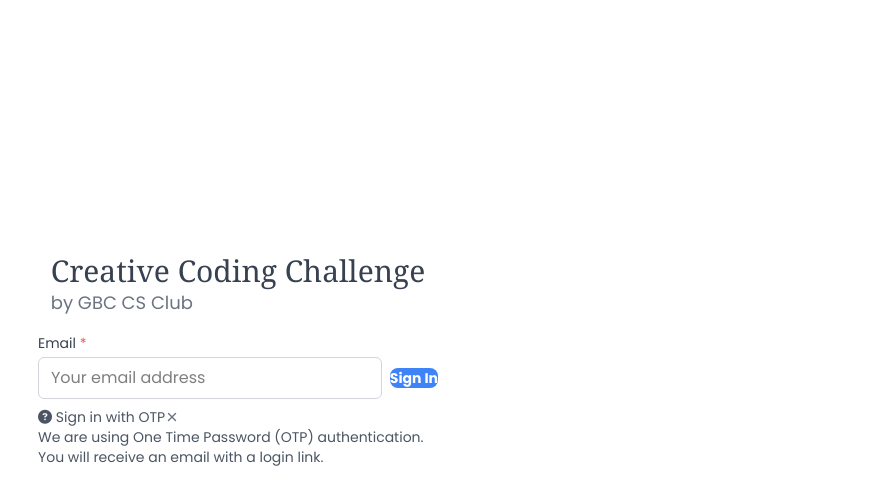
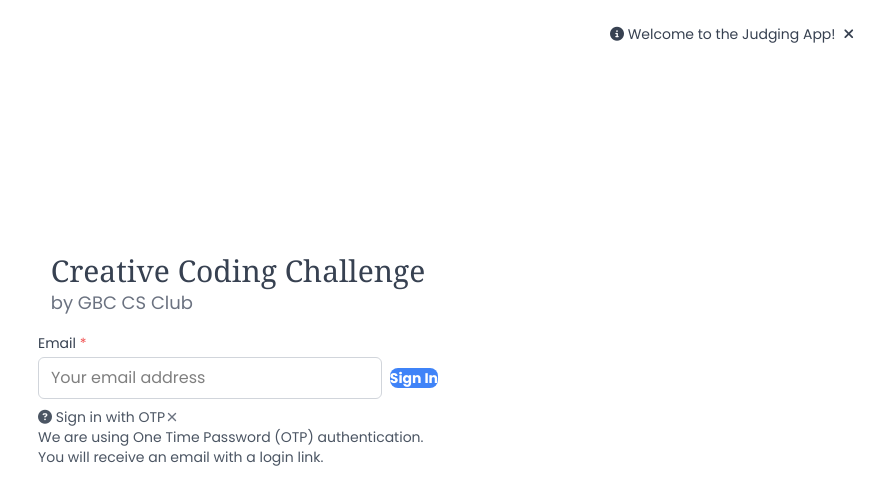
Before and after one commit to gbccsclub/ccc-judging-platform, a React (Vite) app: page / in a window 1280 px wide. Shown: the top 504 px of the page, without its empty margins (402-1280 px from the left). Built offline with nearby package versions, Linux system fonts and the light colour scheme; no server answers; a web font is replaced by a local one.

Commit message:
feat: animate message box

```diff
--- a/src/App.tsx
+++ b/src/App.tsx
@@ -2,6 +2,8 @@ import Title from './components/Title'
 import SignedInView from './views/SignedInView'
 import SignedOutView from './views/SignedOutView'
 import { useSession } from './context/SessionContext'
+import { useEffect } from 'react';
+import { useMessage } from './context/MessageContext';
 
 function App() {
     const { session, isLoading } = useSession();
@@ -9,6 +11,14 @@ function App() {
     if (isLoading) {
         return <div>Loading...</div>;
     }
+    const { setMessage } = useMessage();
+
+    useEffect(() => {
+        setMessage({
+            type: 'info',
+            text: 'Welcome to the Judging App!'
+        });
+    }, []);
 
     return <>
         <div className='flex flex-col justify-center items-center h-[90vh]'>
--- a/src/components/MessageDialog.tsx
+++ b/src/components/MessageDialog.tsx
@@ -1,10 +1,9 @@
 import { Alert } from "flowbite-react";
 import { useMessage } from "../context/MessageContext";
+import { AnimatePresence, motion } from "motion/react";
 
 export default function MessageDialog() {
     const { message, setMessage } = useMessage();
-
-    if (!message) return <></>;
 
     const colorMap = {
         success: 'success',
@@ -20,10 +19,19 @@ export default function MessageDialog() {
         warning: 'fa-circle-exclamation'
     };
 
-    return <>
+    return <AnimatePresence>
+        {message &&
+            <motion.div
+                initial={{ opacity: 0, y: -10 }}
+                animate={{ opacity: 1, y: 0 }}
+                exit={{ opacity: 0, y: -10 }}
+                transition={{ duration: 0.4, ease: 'easeInOut' }}
+                className="fixed top-4 right-4 z-50"
+            >
                 <Alert
-            className="fixed bottom-4 right-4 z-50 flex flex-row"
-            color={colorMap[message.type]}>
+                    className="flex flex-row"
+                    color={colorMap[message.type]}
+                >
                     <i className={'fa-solid ' + iconMap[message.type]}></i>
                     <span> </span>
                     {message.text}
@@ -34,5 +42,7 @@ export default function MessageDialog() {
                         <i className="fa-solid fa-xmark"></i>
                     </button>
                 </Alert>
-    </>
+            </motion.div>
         }
+    </AnimatePresence>;
+}
```
Lines whose indentation alone changed are shown as unchanged.
